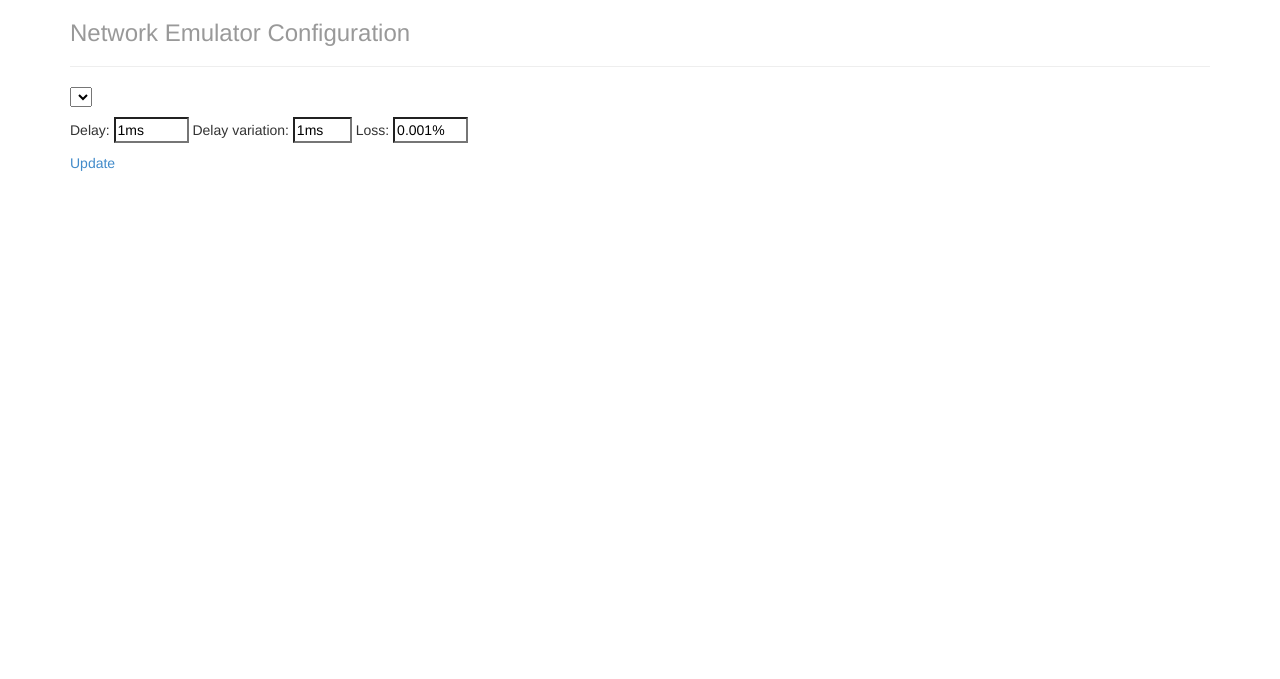
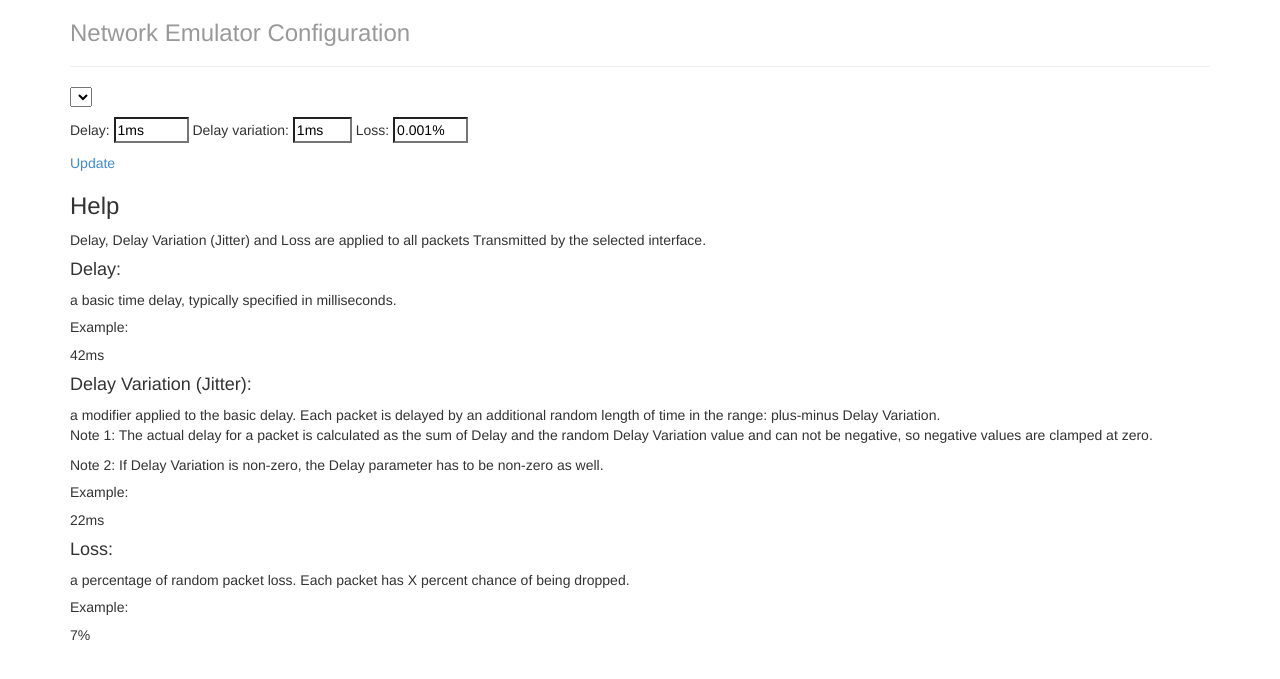
Before and after one commit to acooks/netem-webui, a Flask app: page / in a window 1280 px wide. Shown: the top 679 px of the page. Run offline with Flask 2, Linux system fonts and the light colour scheme; data that the repository does not hold is empty.

Commit message:
add a quick help reference to the main netem web page

```diff
--- a/templates/netem.html
+++ b/templates/netem.html
@@ -71,7 +71,22 @@
             $('a#get_netem').click();
         </script>
       </div>
+      <div>
+        <h3>Help</h3>
+          <p>
+ Delay, Delay Variation (Jitter) and Loss are applied to all packets Transmitted by the selected interface.
 
+          <p>
+          <h4>Delay:</h4> a basic time delay, typically specified in milliseconds.
+          <h5>Example:</h5>42ms
+          <p>
+          <h4>Delay Variation (Jitter):</h4> a modifier applied to the basic delay. Each packet is delayed by an additional random length of time in the range: plus-minus Delay Variation.
+          <p> Note 1: The actual delay for a packet is calculated as the sum of Delay and the random Delay Variation value and can not be negative, so negative values are clamped at zero.
+          <p> Note 2: If Delay Variation is non-zero, the Delay parameter has to be non-zero as well.
+          <h5>Example:</h5>22ms
+          <p>
+          <h4>Loss:</h4> a percentage of random packet loss. Each packet has X percent chance of being dropped.
+          <h5>Example:</h5>7%
     </div>
   </body>
 </html>
```
